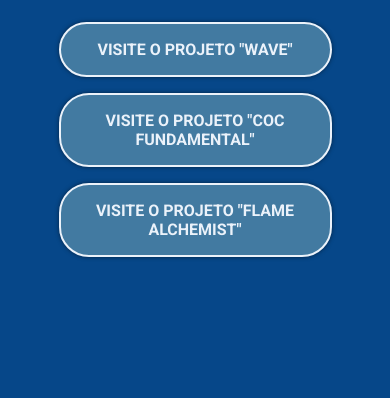
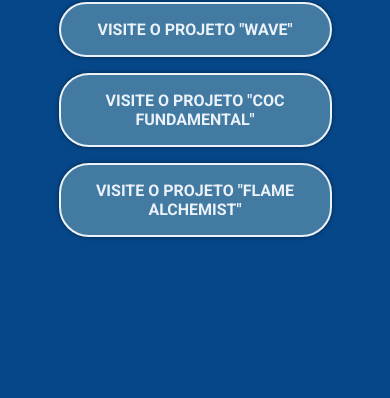
Before and after one commit to Aveiromat/linktree-aveiro, a website: page index.html in a window 390 px wide. Shown: the part 446-844 px from the top of the page. Drawn offline with Linux system fonts and the light colour scheme.

Commit message:
fix position mobile

```diff
--- a/src/styles/main.less
+++ b/src/styles/main.less
@@ -18,7 +18,16 @@
 body {
     background-color: #colors[backgroundColor];
     color: #colors[textColor];
+
+    @media @breakpointMobile {
+        margin-top: -20px;
+    }
+
+    @media @breakpointTablet {
+        margin-top: -20px;
+    }
 }
+
 
 li {
     list-style: none;
```
Also changed, not shown: build/styles/main.css.
